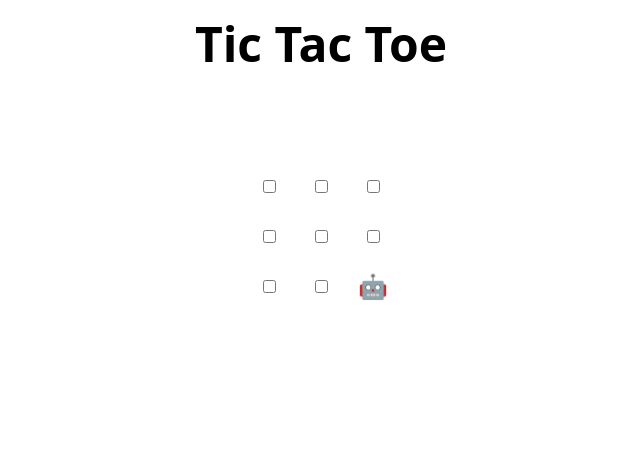
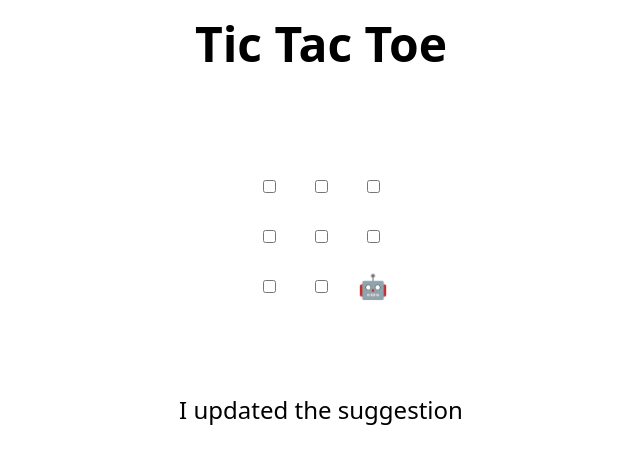
Before and after one commit to derane7/skills-review-pull-requests, a plain HTML site: page index.html in a window 1280 px wide. Shown: the whole page, without its empty margins (319-959 px from the left). Drawn offline with Linux system fonts and the light colour scheme.

Commit message:
Update index.html
commit message

```diff
--- a/index.html
+++ b/index.html
@@ -48,7 +48,7 @@
 </table>
 
 <h2 hidden>Game over, refresh to play again 🧑‍💻 🤖!</h2>
-
+I updated the suggestion
 <script>
   // Initialization
   const boxes = Array.from(document.querySelectorAll("td"));
```
